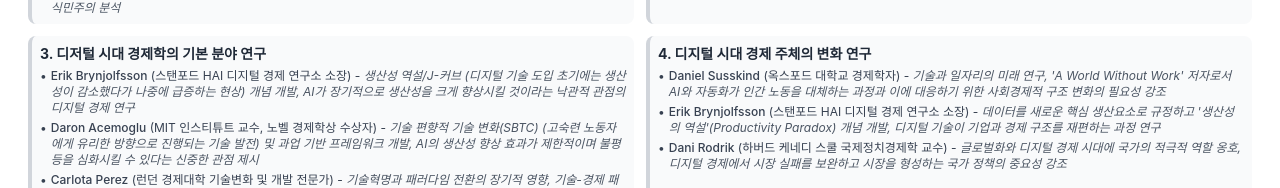
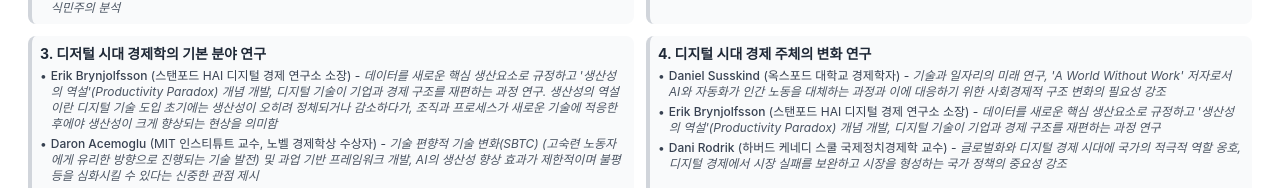
Before and after one commit to hohyon-ryu/taejae_mockups, a React (Create React App) app: page /#/poster/digital-economy in a window 1280 px wide. Shown: the part 1174-1362 px from the top of the page. Built offline with nearby package versions, Linux system fonts and the light colour scheme.

Commit message:
refactor: clarify expert contributions and productivity paradox concept in Digital Economy Poster

```diff
--- a/src/components/DigitalEconomyPoster.tsx
+++ b/src/components/DigitalEconomyPoster.tsx
@@ -310,7 +310,7 @@
                       <span className="mr-1">•</span>
                       <div>
                         <span className="font-medium">Erik Brynjolfsson</span> (스탠포드 HAI 디지털 경제 연구소 소장) -
-                        <span className="text-gray-600 italic"> 생산성 역설/J-커브 (디지털 기술 도입 초기에는 생산성이 감소했다가 나중에 급증하는 현상) 개념 개발, AI가 장기적으로 생산성을 크게 향상시킬 것이라는 낙관적 관점의 디지털 경제 연구</span>
+                        <span className="text-gray-600 italic"> 데이터를 새로운 핵심 생산요소로 규정하고 '생산성의 역설'(Productivity Paradox) 개념 개발, 디지털 기술이 기업과 경제 구조를 재편하는 과정 연구. 생산성의 역설이란 디지털 기술 도입 초기에는 생산성이 오히려 정체되거나 감소하다가, 조직과 프로세스가 새로운 기술에 적응한 후에야 생산성이 크게 향상되는 현상을 의미함</span>
                       </div>
                     </li>
                     <li className="flex items-start">
```
